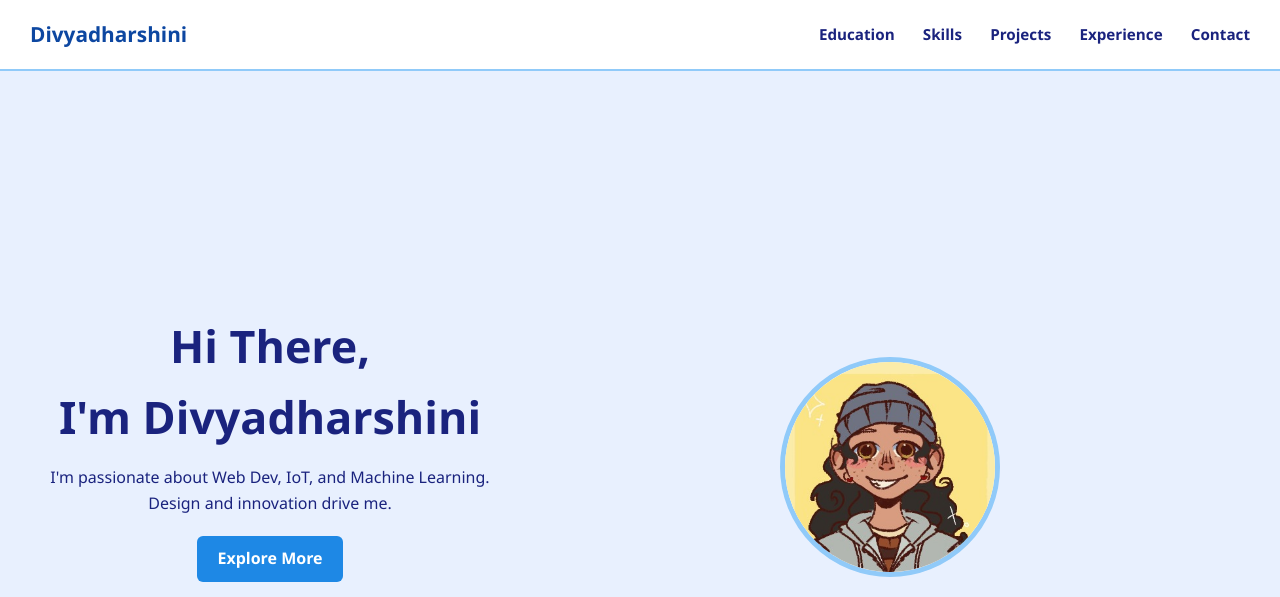
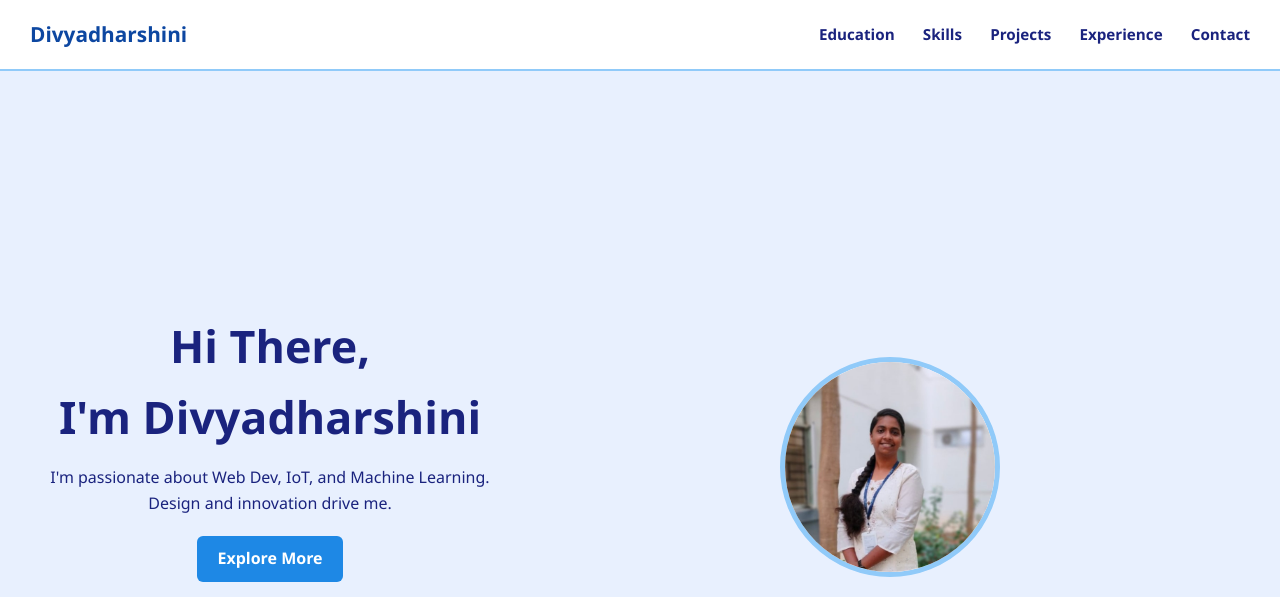
Before and after one commit to d1vyadharsh1n1/Portfolio, a plain HTML site: page index.html in a window 1280 px wide. Shown: the top 597 px of the page. Drawn offline with Linux system fonts and the light colour scheme.

Commit message:
Update index.html

```diff
--- a/index.html
+++ b/index.html
@@ -238,7 +238,7 @@
         </div>
       </div>
       <div class="hero-img">
-        <img src="portfolio.png" alt="Divyadharshini avatar or illustration" />
+        <img src="Divyadharshini23110100.jpeg" alt="Divyadharshini avatar or illustration" />
       </div>
     </section>
 
```
